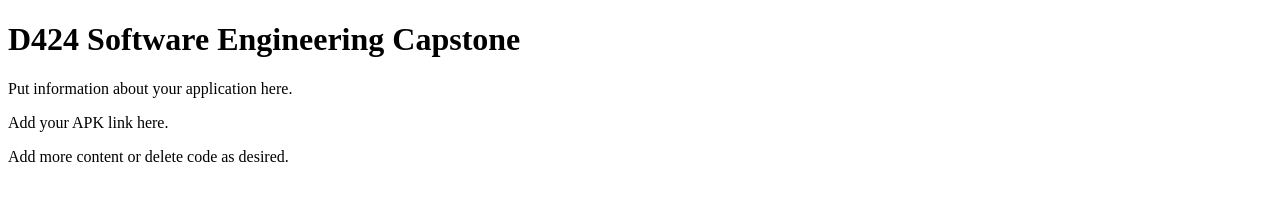
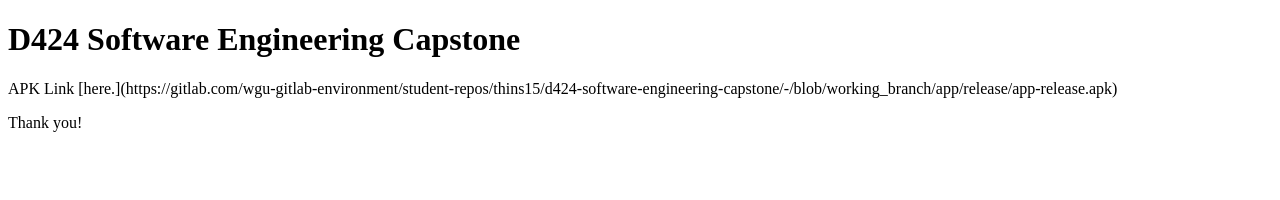
Before and after one commit to MadameGrandma/D424_hosting_repo, a plain HTML site: page index.html in a window 1280 px wide. Drawn offline with Linux system fonts and the light colour scheme.

Commit message:
Update index.html
updated APK link

```diff
--- a/index.html
+++ b/index.html
@@ -16,11 +16,9 @@
 
     <h1>D424 Software Engineering Capstone</h1>
 
-    <p>Put information about your application here. </p>
+    <p>APK Link [here.](https://gitlab.com/wgu-gitlab-environment/student-repos/thins15/d424-software-engineering-capstone/-/blob/working_branch/app/release/app-release.apk)</p>
 
-    <p>Add your APK link here.</p>
-
-   <p>Add more content or delete code as desired.</p>
+   <p>Thank you!</p>
 
 </body>
 
```
